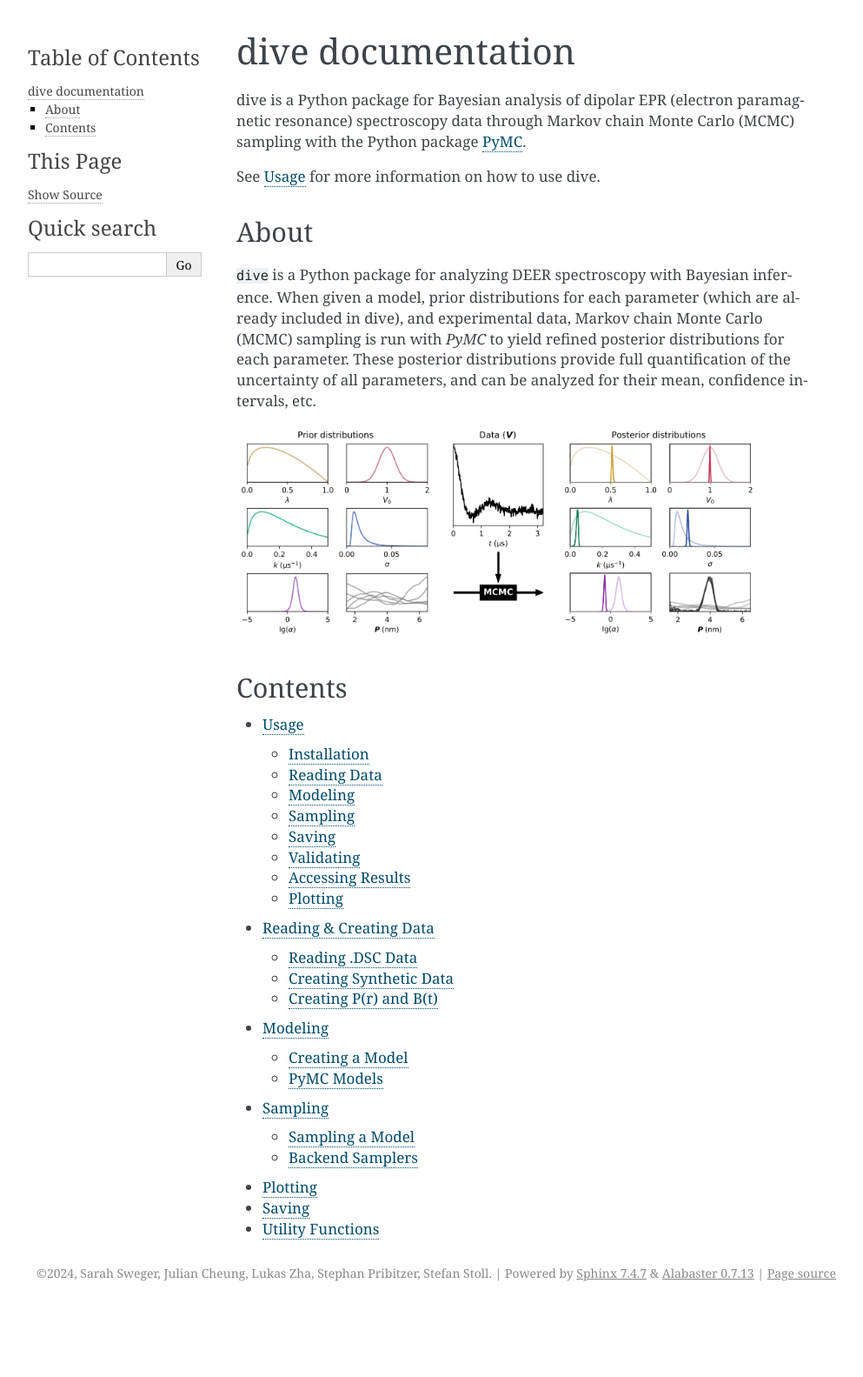
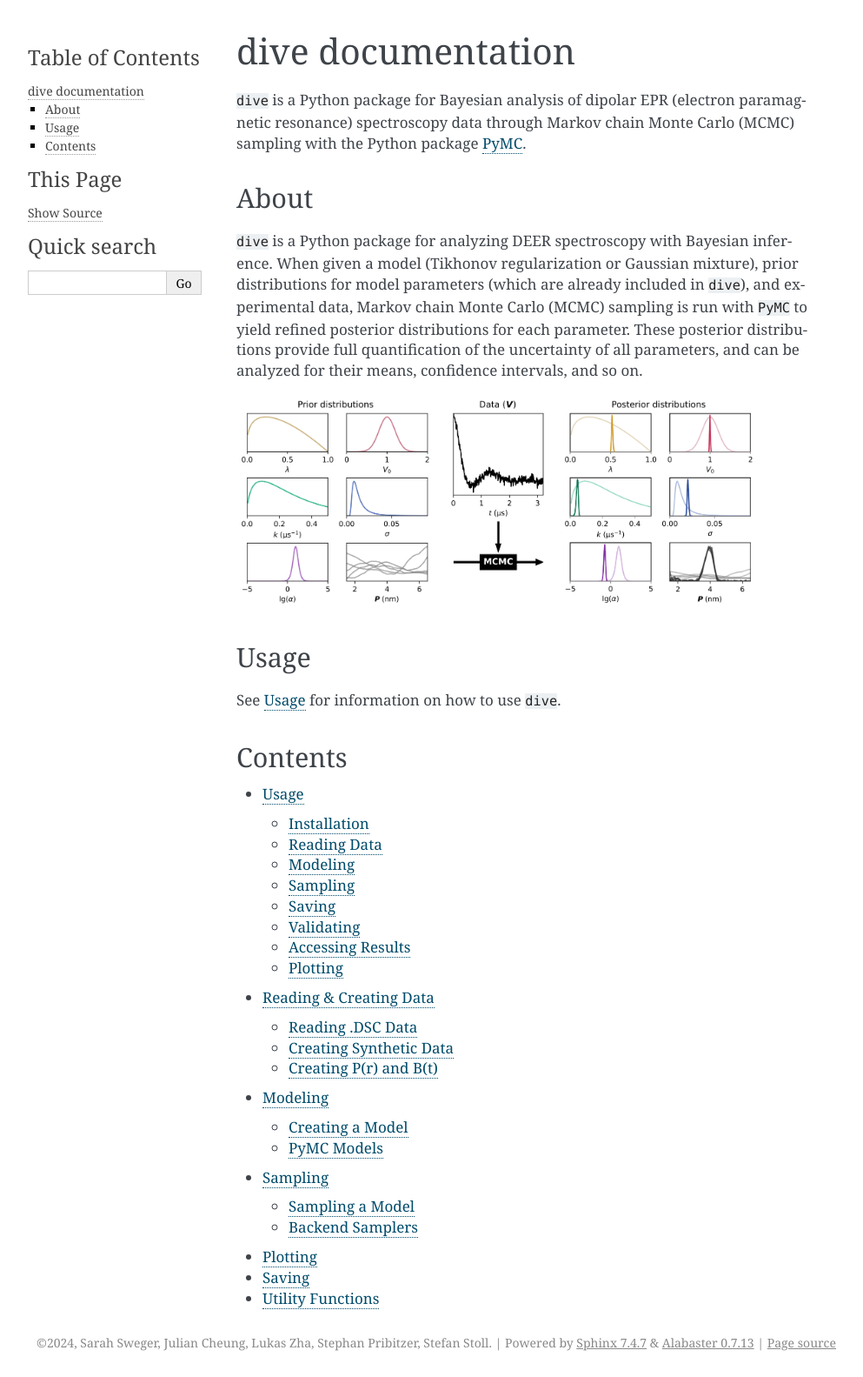
Before and after one commit to StollLab/dive, a Sphinx documentation site: the page built from docs/source/index.rst, in a window 1280 px wide. Shown: the whole page at 87% size, without its empty margins (148-1141 px from the left). Built offline with Sphinx 7.4.7, drawn with Linux system fonts in a browser that asks for light colours; before the commit the page ends 1503 px from its top, so only the background shows below that.

Commit message:
Update index.rst and upload documentation

```diff
--- a/docs/source/index.rst
+++ b/docs/source/index.rst
@@ -6,23 +6,27 @@
 dive documentation
 ==================
 
-dive is a Python package for Bayesian analysis of dipolar EPR (electron paramagnetic resonance) spectroscopy data through Markov chain Monte Carlo (MCMC) sampling with the Python package `PyMC <https://pymc.io>`_.
-
-See :doc:`usage` for more information on how to use dive.
+``dive`` is a Python package for Bayesian analysis of dipolar EPR (electron paramagnetic resonance) spectroscopy data through Markov chain Monte Carlo (MCMC) sampling with the Python package `PyMC <https://www.pymc.io>`_.
 
 About
 -----
+
 ``dive`` is a Python package for analyzing DEER spectroscopy with Bayesian
-inference. When given a model, prior distributions for each parameter (which are
-already included in dive), and experimental data, Markov chain Monte Carlo
-(MCMC) sampling is run with `PyMC` to yield refined posterior distributions for
-each parameter. These posterior distributions provide full quantification of
-the uncertainty of all parameters, and can be analyzed for their mean,
-confidence intervals, etc.
+inference. When given a model (Tikhonov regularization or Gaussian mixture),
+prior distributions for model parameters (which are already included in ``dive``),
+and experimental data, Markov chain Monte Carlo (MCMC) sampling is run with
+``PyMC`` to yield refined posterior distributions for each parameter. These
+posterior distributions provide full quantification of the uncertainty of all
+parameters, and can be analyzed for their means, confidence intervals, and so on.
 
 .. image:: images/figure-bayes-v6.png
     :width: 600
     :alt: An illustration of the Bayes process.
+
+Usage
+-----
+
+See :doc:`usage` for information on how to use ``dive``.
 
 Contents
 --------
```
